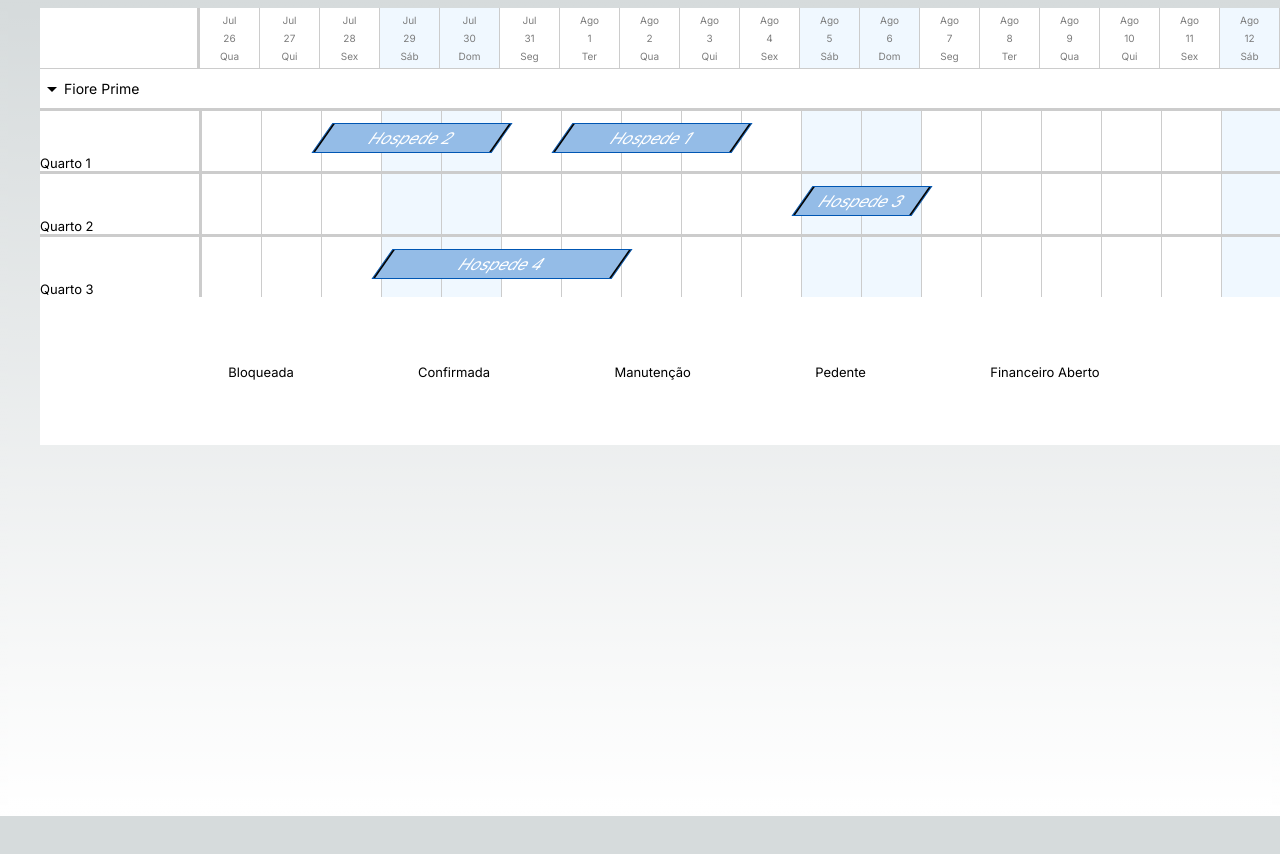
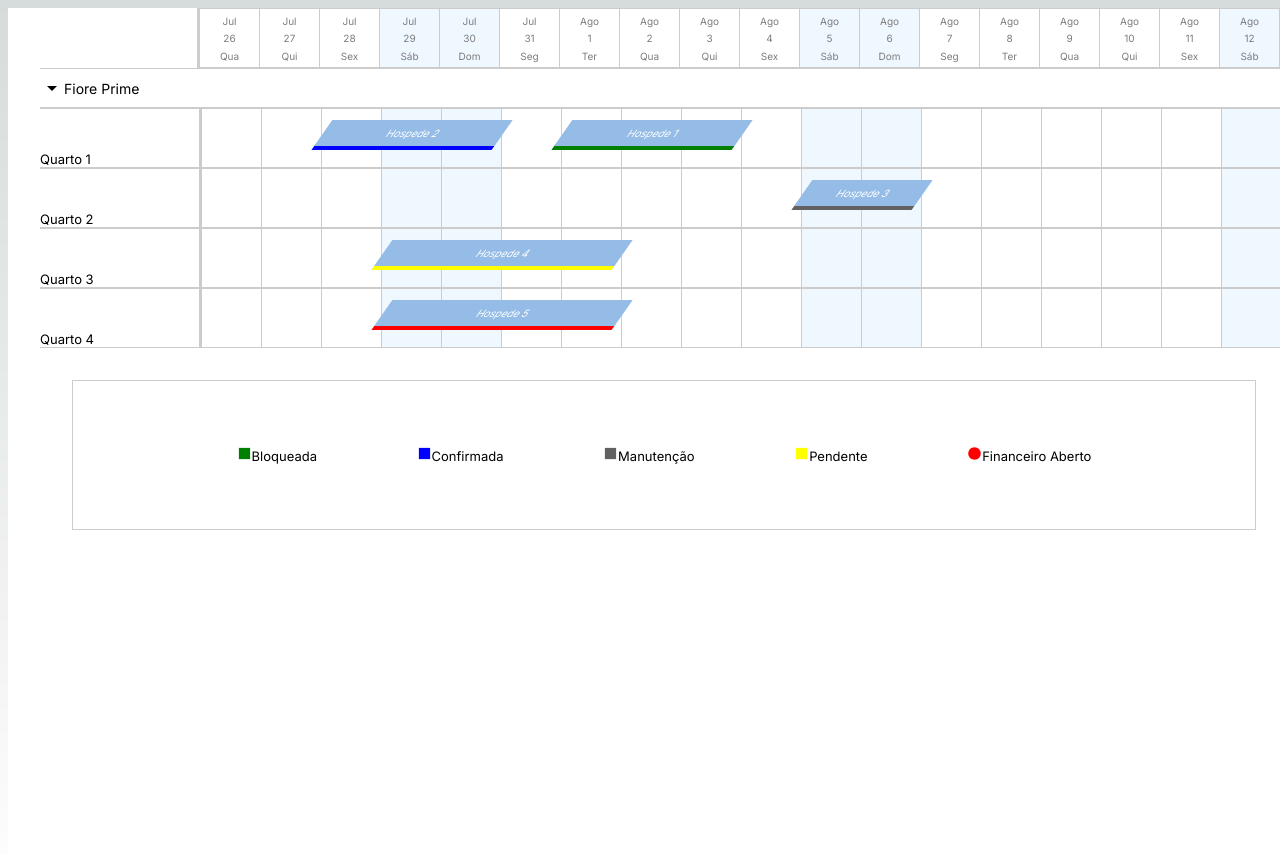
Before and after one commit to DiegoNobre0/Calendar-Componente-React.NextJS, a Next.js app: page / in a window 1280 px wide. Shown: the top 854 px of the page. Before the commit the page ends 816 px from the top, so only its background shows below. Built offline with nearby package versions, Linux system fonts and the light colour scheme.

Commit message:
Ajustes Hospedes Width

```diff
--- a/src/app/page.module.css
+++ b/src/app/page.module.css
@@ -86,6 +86,8 @@
   align-items: center;
   justify-content: space-evenly;
   border-right: 1px solid #ccc;
+  border-top: 1px solid #ccc;
+  border-bottom: 1px solid #ccc;
   flex-direction: column;
   overflow: auto;
   font-size: 10px;
@@ -101,7 +103,7 @@
   display: flex;
   align-items: center;
   justify-content: center;
-  border: 1px solid #0056b3;
+  /* border: 1px solid #0056b3; */
   transform: skewX(-35deg);
   z-index: 10;
 }
--- a/src/app/page.tsx
+++ b/src/app/page.tsx
@@ -12,6 +12,8 @@ import Button from '@mui/material/Button';
 import Box from '@mui/material/Box';
 import React, { useEffect, useRef, useState } from "react";
 import ArrowDropDownIcon from '@mui/icons-material/ArrowDropDown';
+import CircleIcon from '@mui/icons-material/Circle';
+import SquareIcon from '@mui/icons-material/Square';
 import { log } from 'console';
 
 
@@ -27,7 +29,8 @@ export default function Home() {
       NomeHotel: "Fiore Prime",
       IdHotel: 1,
       CheckIn: "2023-08-01T12:00:00",
-      CheckOut: "2023-08-03T12:00:00"
+      CheckOut: "2023-08-03T12:00:00",
+      Status: 'Bloqueado'
     },
 
     {
@@ -37,7 +40,8 @@ export default function Home() {
       NomeHotel: "Fiore Prime",
       IdHotel: 1,
       CheckIn: "2023-07-28T12:00:00",
-      CheckOut: "2023-07-30T12:00:00"
+      CheckOut: "2023-07-30T12:00:00",
+      Status: 'Confirmada'
     },
 
     {
@@ -47,7 +51,8 @@ export default function Home() {
       NomeHotel: "Fiore Prime",
       IdHotel: 1,
       CheckIn: "2023-08-05T12:00:00",
-      CheckOut: "2023-08-06T12:00:00"
+      CheckOut: "2023-08-06T12:00:00",
+      Status: 'Manutenção'
     },
 
     {
@@ -57,7 +62,19 @@ export default function Home() {
       NomeHotel: "Fiore Prime",
       IdHotel: 1,
       CheckIn: "2023-07-29T12:00:00",
-      CheckOut: "2023-08-01T12:00:00"
+      CheckOut: "2023-08-01T12:00:00",
+      Status: 'Pendente'
+    },
+
+    {
+      IdReserva: 5,
+      Cliente: "Hospede 5",
+      IdImovel: 4,
+      NomeHotel: "Fiore Prime",
+      IdHotel: 1,
+      CheckIn: "2023-07-29T12:00:00",
+      CheckOut: "2023-08-01T12:00:00",
+      Status: 'Financeiro Aberto'
     }
   ]);
 
@@ -74,6 +91,10 @@ export default function Home() {
     {
       IdImovel: 3,
       NomeQuarto: "QUARTO 3"
+    },
+    {
+      IdImovel: 4,
+      NomeQuarto: "QUARTO 4"
     }
   ]);
 
@@ -102,11 +123,6 @@ export default function Home() {
   const datasIntervalo: any = [];
 
   for (let i = 0; i <= intervalo; i++) {
-    // if (i == 0) {
-    //   const data = new Date(dataInicio);
-    //   data.setDate(dataInicio.getDate());
-    //   datasIntervalo.push(data);
-    // }
     const data = new Date(dataInicio);
     data.setDate(dataInicio.getDate() + i);
     datasIntervalo.push(data);
@@ -152,6 +168,7 @@ export default function Home() {
   };
 
   const handleMouseDown = (event: any, isCheckIn: any, reservationIndex: any) => {
+    debugger
     event.preventDefault();
 
     const reservation: any = reservations.find((reservation) => reservation.IdReserva === reservationIndex.IdReserva);
@@ -169,8 +186,8 @@ export default function Home() {
 
       const offsetX = event.clientX - startX;
       const newLeft = offsetX + startLeft;
-
-      const newDay = Math.max(1, Math.min(datasIntervalo.length, Math.floor(newLeft / dayWidth)));
+      debugger
+      const newDay = Math.max(0,Math.min(datasIntervalo.length, Math.floor(newLeft / dayWidth)));
 
       let checkInDate: number;
       let checkOutDate: number;
@@ -205,17 +222,8 @@ export default function Home() {
     window.addEventListener('mouseup', handleMouseUp);
   };
 
-  // const handleGuestDragStart = (event: any) => {
-  //   event.dataTransfer.setData('text/plain', '');
-  // };
-
-  // const handleGuestDragEnd = () => {
-  //   // Restaurar qualquer estado necessário após o arrastar do hóspede
-  // };
-
-
   const handleDayDrop = (event: any, day: any, reservationIndex: any) => {
-    debugger
+    // debugger
     event.preventDefault();
 
     const jsonObject = JSON.parse(draggedHospede);
@@ -244,8 +252,16 @@ export default function Home() {
     const checkInIndex = (datasIntervalo.findIndex((date: any) => date.getTime() === checkInDate.getTime()));
     const checkOutIndex = (datasIntervalo.findIndex((date: any) => date.getTime() === checkOutDate.getTime()));
 
-    const newCheckIn = day;
-    const newCheckOut = newCheckIn + (checkOutIndex - checkInIndex);
+    let newCheckIn = day;
+    let newCheckOut = newCheckIn + (checkOutIndex - checkInIndex);
+
+    const check = checkDate(newCheckIn, newCheckOut);
+
+    if(check === true){
+      debugger
+      newCheckIn = checkInIndex;
+      newCheckOut = checkOutIndex;
+    };
 
     setReservations(reservation => reservation.map((_reservaton) => {
       if (_reservaton.IdReserva === id && newCheckIn !== newCheckOut) {
@@ -258,6 +274,26 @@ export default function Home() {
       return _reservaton
     }))
   };
+
+  const checkDate = (checkIn: any, checkOut: any) => {
+debugger
+    const CheckIn =  checkIn;
+    const CheckOut=  checkOut;
+
+    for (const reservation of reservations) {
+      const reservationCheckIn = new Date(reservation.CheckIn);
+      const reservationCheckOut = new Date(reservation.CheckOut);
+
+      const checkInIndex = (datasIntervalo.findIndex((date: any) => date.getTime() === reservationCheckIn.getTime()));
+      const checkOutIndex = (datasIntervalo.findIndex((date: any) => date.getTime() === reservationCheckOut.getTime()));
+
+      // Verifica se as datas do objeto correspondem às datas de entrada
+      if ( CheckIn >= checkInIndex && CheckOut <= checkOutIndex ) {
+        return true; // Encontrou uma correspondência, retorna true
+      }
+    }
+    return false
+  }
 
   const toggleAccordion = () => {
     setAccordionOpen(!accordionOpen);
@@ -282,17 +318,23 @@ export default function Home() {
   }
 
   const addReservation = (event : any, date: any) => {
-
+debugger
   const clientY = Math.ceil((event.clientY / 60) - 2);
 
+  const lastReservation = reservations[reservations.length - 1];
+  const lastId = lastReservation ? lastReservation.IdReserva : 0;
+
+  const newId = lastId + 1;
+
   const newReservation = {
-    IdReserva: 5,
-    Cliente: "Hospede 5",
+    IdReserva: newId,
+    Cliente: `Hospede ${newId}`,
     IdImovel: clientY,
     NomeHotel: "Fiore Prime",
     IdHotel: 1,
     CheckIn: datasIntervalo[date],
-    CheckOut: datasIntervalo[date + 1]
+    CheckOut: datasIntervalo[date + 1],
+    Status: "Bloqueado"
   };
 
   const newReservations = [...reservations];
@@ -308,26 +350,25 @@ const allowDrop = (event : any) => {
 
 };
 
-// const handleDragLeave = (event: any) => {
-//   event.preventDefault();
-
-//   const jsonObject = JSON.parse(draggedHospede);
-//   event.target.style.top ='12px'
-//   event.target.style.height = '25px'
-//   event.target.style.backgroundColor = '#94bce7'
-//   event.target.style.display = 'flex'
-//   event.target.style.alignItems= 'center'
-//   event.target.style.justifycontent= 'center'
-//   event.target.style.border= '1px solid #0056b3'
-//   event.target.style.transform = 'skewX(-35deg)'
-//   event.target.style.width = `${((convertCheckOut(jsonObject.CheckOut) + 1) - convertCheckIn(jsonObject.CheckIn)) * dayWidth}px`
-//   event.target.style.left= `${convertCheckIn(jsonObject.CheckIn) * dayWidth}px`
-
-// };
-console.log(groupedReservationsList)
+const getStatusColorAndName = (status: any) => {
+  switch (status) {
+    case 'Bloqueado':
+      return  'solid 4px green';
+    case 'Confirmada':
+      return 'solid 4px blue';
+    case 'Manutenção':
+      return 'solid 4px #616161';
+    case 'Pendente':
+      return 'solid 4px yellow';
+    case 'Financeiro Aberto':
+      return 'solid 4px red';
+    default:
+      return { color: '', name: '' };
+  }
+};
 
   return (
-    <main className={styles.main}>
+    <main className={styles.main} style={{backgroundColor: 'white'}}>
       <div style={{ display: 'flex' }}>
         <div style={{display: 'flex'}} >
           <div style={{ width: '10rem', backgroundColor: '#fff', borderRight: 'solid 3px #ccc' }}></div>
@@ -355,16 +396,16 @@ console.log(groupedReservationsList)
           </div>
         </div>
       </div>
-      <div onClick={toggleAccordion} style={{ height: '2.5rem', display: 'flex', justifyContent: 'flex-start', background: '#fff', alignItems: 'center', borderTop: 'solid 1px #ccc', fontSize:'14px' }}>
+      <div onClick={toggleAccordion} style={{ height: '2.5rem', display: 'flex', justifyContent: 'flex-start', background: '#fff', alignItems: 'center', borderTop: 'solid 1px #ccc', fontSize:'14px', borderBottom: 'solid 1px #ccc' }}>
       <ArrowDropDownIcon></ArrowDropDownIcon>
          Fiore Prime
       </div>
         {accordionOpen && (
           <div style={{ display: 'flex' , flexDirection:'column'}}>
-            {groupedReservationsList.map((hospedes: any, index: any,) => {
+            {groupedReservationsList.map((hospedes: any, index: any) => {
               return (
-                <div key={index} style={{display:'flex', borderTop: 'solid  #ccc'}}>
-                    <div style={{ width: '20rem', backgroundColor: '#fff', borderRight: 'solid 3px #ccc', display: 'flex', justifyContent: 'end', flexDirection:  'column', fontSize:'13px'  }}>
+                <div key={index} style={{display:'flex', transition: 'opacity 0.5s ease-in-out'}}>
+                    <div style={{ width: '20rem', backgroundColor: '#fff', borderRight: 'solid 3px #ccc', borderTop: 'solid 1px #ccc', borderBottom: 'solid 1px #ccc', display: 'flex', justifyContent: 'end', flexDirection:  'column', fontSize:'13px'  }}>
                       <span>
                         Quarto {index + 1}
                       </span>
@@ -399,6 +440,7 @@ console.log(groupedReservationsList)
                                   left: `${(convertCheckIn(reservation.CheckIn) * dayWidth)}px`,
                                   width: `${((convertCheckOut(reservation.CheckOut) + 1) - convertCheckIn(reservation.CheckIn)) * 60}px`,
                                   height: `${dayWidth/2}px`,
+                                  borderBottom: `${getStatusColorAndName(reservation.Status)}`,
                                   cursor: 'move',
                                   display: 'flex',
                                   position: 'absolute',
@@ -412,22 +454,22 @@ console.log(groupedReservationsList)
                                   style={{
                                     left: `0`,
                                     cursor: 'col-resize',
-                                    background: 'black',
+                                    background: '#94bce7',
                                     height: '100%',
-                                    width: '2px'
+                                    width: '3px'
                                   }}
                                   onMouseDown={(e) => handleMouseDown(e, true, reservation)}
                                 >
                                 </div>
-                                <span>{reservation.Cliente}</span>
+                                <span style={{fontSize:'10px'}}>{reservation.Cliente}</span>
                                 <div
                                   className={styles.checkInOut}
                                   style={{
                                     left: `0`,
                                     cursor: 'col-resize',
-                                    background: 'black',
+                                    background: '#94bce7',
                                     height: '100%',
-                                    width: '2px'
+                                    width: '3px'
                                   }}
                                   onMouseDown={(e) => handleMouseDown(e, false, reservation)}
                                 >
@@ -438,26 +480,29 @@ console.log(groupedReservationsList)
                         </div>
                       </div>
                     </div>
-
-
               )
             })}
           </div>
         )}
-      <div style={{ display: 'flex', background:'white', padding: '4rem', justifyContent: 'space-evenly' }}>
+      <div style={{ display: 'flex', background:'white', padding: '4rem', justifyContent: 'space-evenly', border: '1px solid #ccc', margin: '2rem' }}>
         <div>
+          <SquareIcon style={{fontSize:'15px', color:'green'}}></SquareIcon>
           <span style={{fontSize:'13px'}}>Bloqueada</span>
         </div>
         <div>
+          <SquareIcon style={{fontSize:'15px', color:'blue'}}></SquareIcon>
           <span style={{fontSize:'13px'}}>Confirmada</span>
         </div>
         <div>
+          <SquareIcon style={{fontSize:'15px', color:'#616161'}}></SquareIcon>
           <span style={{fontSize:'13px'}}>Manutenção</span>
         </div>
         <div>
-          <span style={{fontSize:'13px'}}>Pedente</span>
+          <SquareIcon style={{fontSize:'15px', color:'yellow'}}></SquareIcon>
+          <span style={{fontSize:'13px'}}>Pendente</span>
         </div>
         <div>
+          <CircleIcon style={{fontSize:'15px', color:'red'}}></CircleIcon>
           <span style={{fontSize:'13px'}}>Financeiro Aberto</span>
         </div>
       </div>
```
